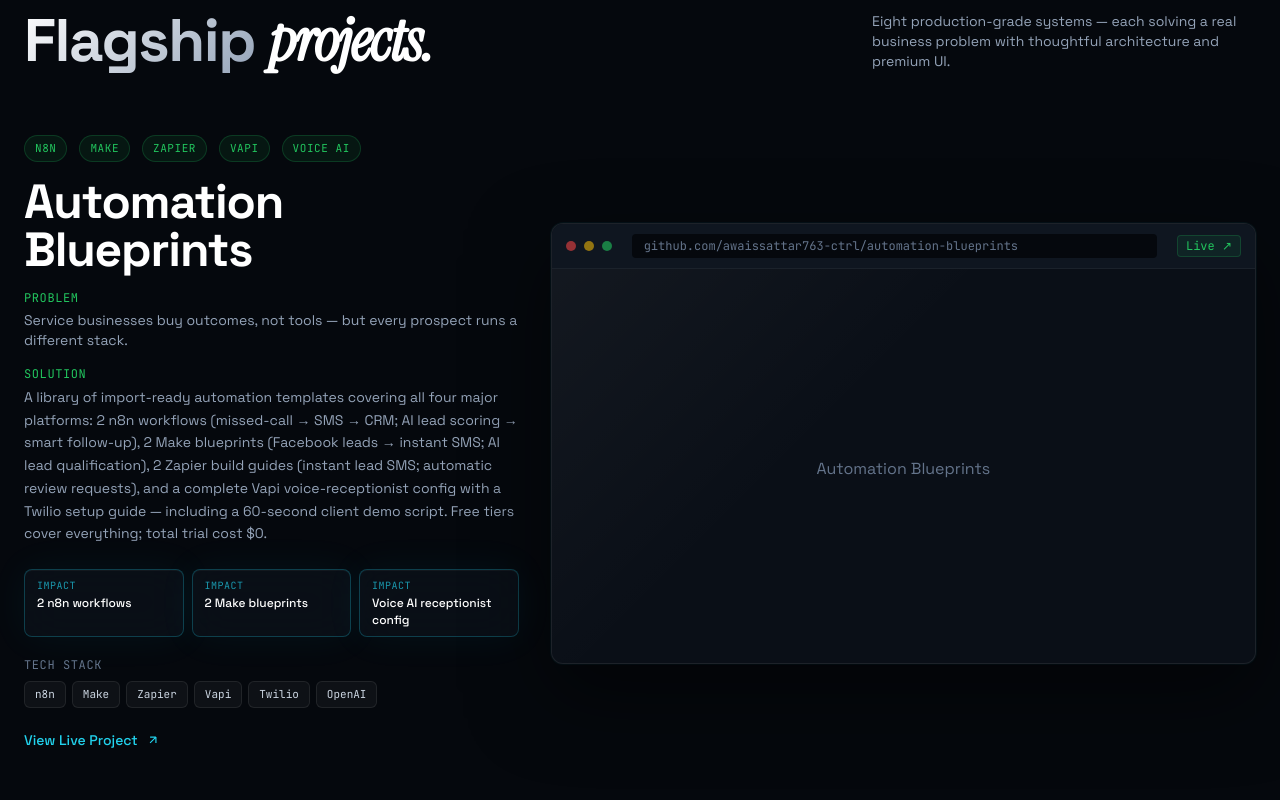
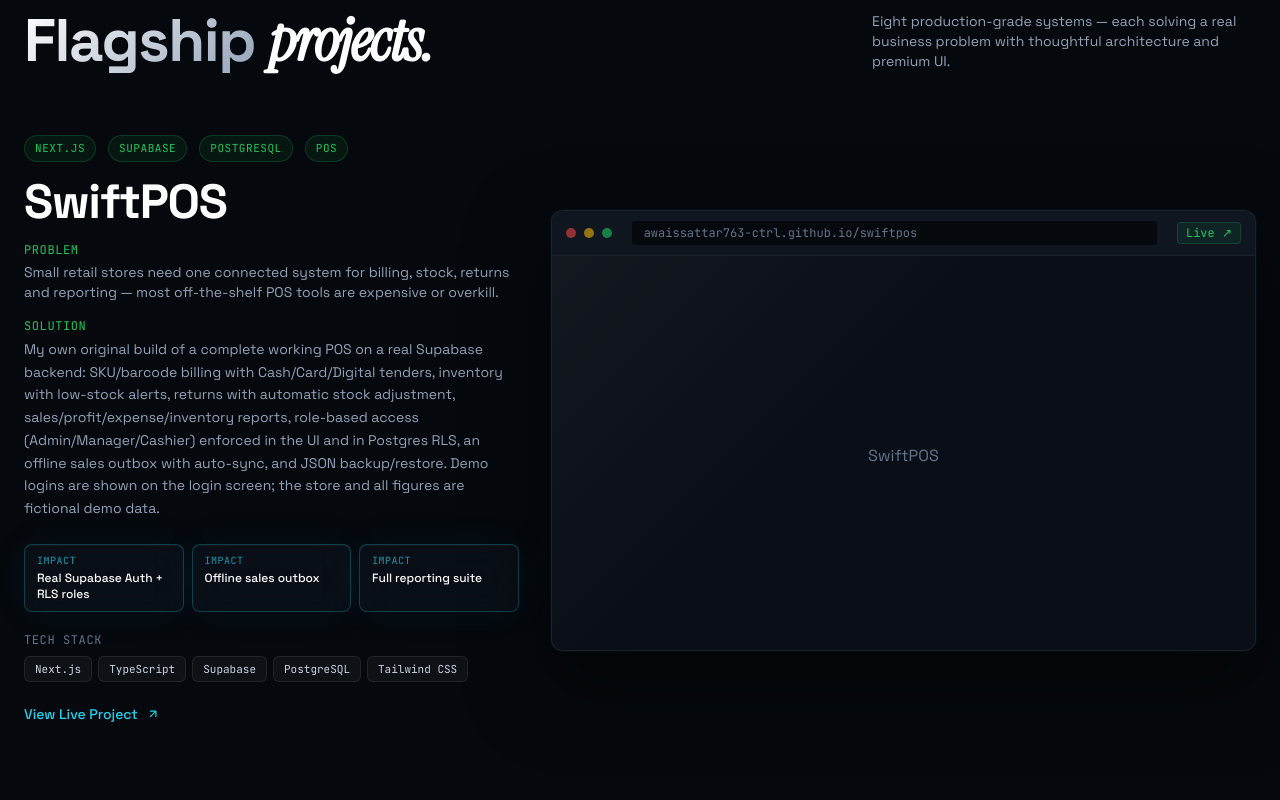
Before and after one commit to awaissattar763-ctrl/awaissattar-portfolio, a React (Vite) app: page / in a window 1280 px wide. Shown: the part 1180-1980 px from the top of the page. Built offline with nearby package versions, Linux system fonts and the light colour scheme.

Commit message:
Add SwiftPOS flagship project entry (live Supabase POS build)

```diff
--- a/src/data/projects.js
+++ b/src/data/projects.js
@@ -1,5 +1,26 @@
 // Flagship projects — full case study cards
 export const flagshipProjects = [
+  {
+    id: 'swiftpos',
+    name: 'SwiftPOS',
+    subtitle: 'Complete Retail POS System',
+    tagline: '[ LIVE PROJECT ]',
+    tags: ['Next.js', 'Supabase', 'PostgreSQL', 'POS'],
+    conceptDemo: false,
+    problem:
+      'Small retail stores need one connected system for billing, stock, returns and reporting — most off-the-shelf POS tools are expensive or overkill.',
+    solution:
+      'My own original build of a complete working POS on a real Supabase backend: SKU/barcode billing with Cash/Card/Digital tenders, inventory with low-stock alerts, returns with automatic stock adjustment, sales/profit/expense/inventory reports, role-based access (Admin/Manager/Cashier) enforced in the UI and in Postgres RLS, an offline sales outbox with auto-sync, and JSON backup/restore. Demo logins are shown on the login screen; the store and all figures are fictional demo data.',
+    stack: ['Next.js', 'TypeScript', 'Supabase', 'PostgreSQL', 'Tailwind CSS'],
+    impact: ['Real Supabase Auth + RLS roles', 'Offline sales outbox', 'Full reporting suite'],
+    link: 'https://awaissattar763-ctrl.github.io/swiftpos/',
+    domain: 'awaissattar763-ctrl.github.io/swiftpos',
+    gradient: 'green',
+    extraBadges: [
+      { text: '● LIVE DEMO', color: 'green' },
+      { text: '● SUPABASE', color: 'cyan' },
+    ],
+  },
   {
     id: 'automation-blueprints',
     name: 'Automation Blueprints',
```
